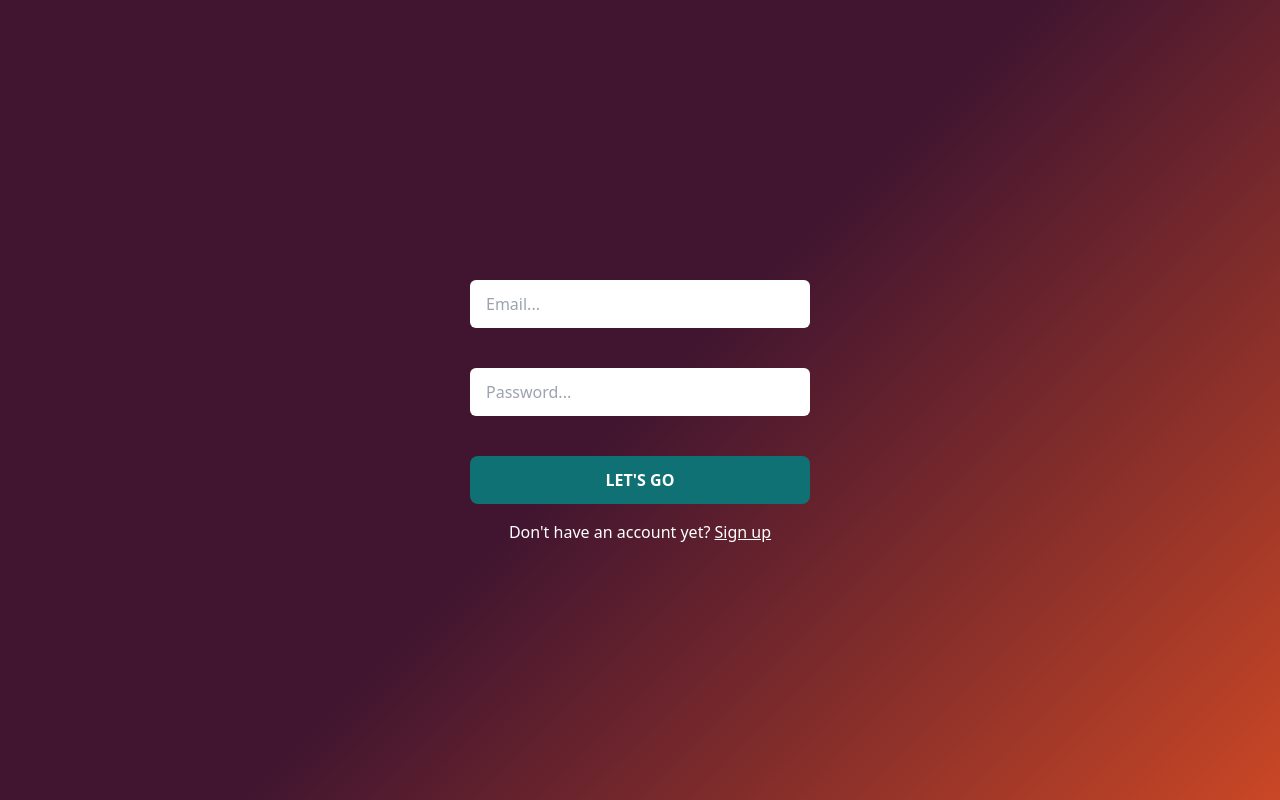
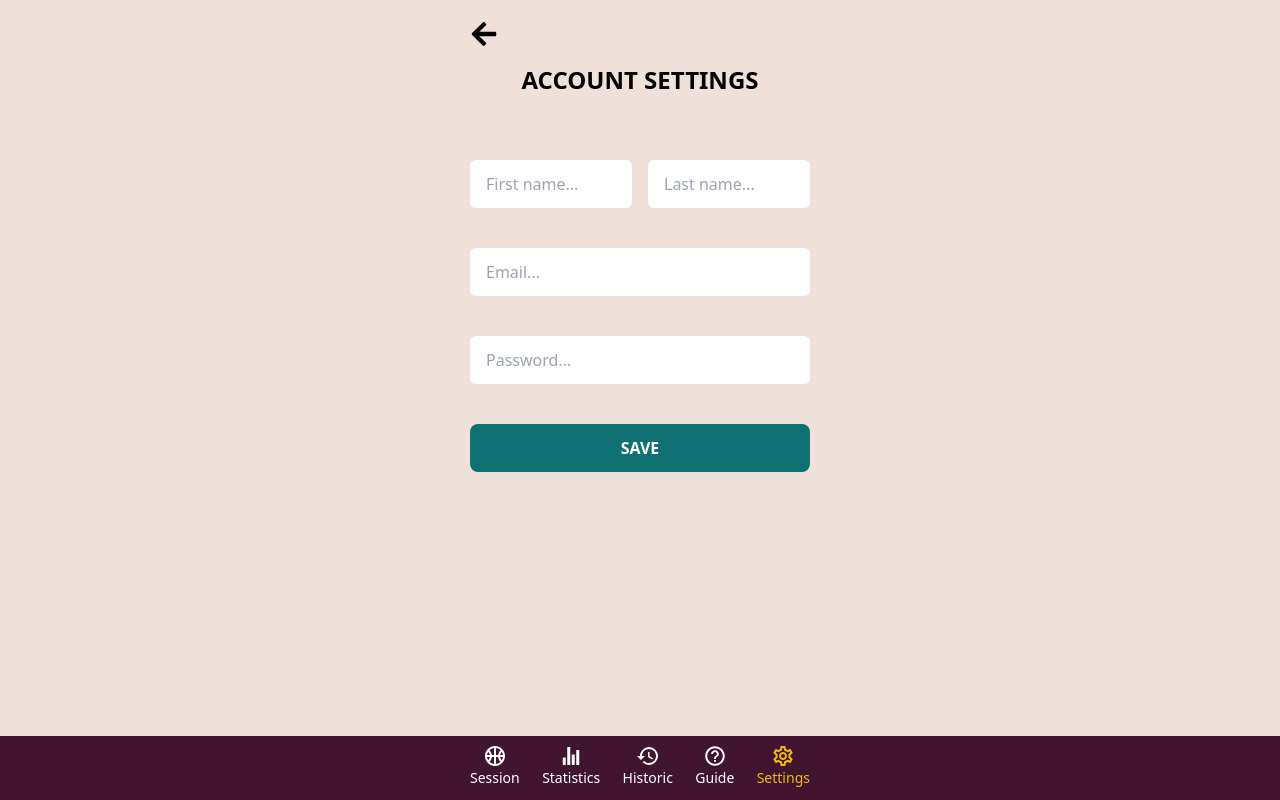
Before and after one commit to ornel77/basketball-practice-app, a React (Vite) app in the folder frontend/: page /settings/account in a window 1280 px wide. Before the commit this address led to /login. Built offline with nearby package versions, Linux system fonts and the light colour scheme; no server answers.

Commit message:
Create GoBackBtn component and start account page

```diff
--- a/frontend/src/App.jsx
+++ b/frontend/src/App.jsx
@@ -80,9 +80,9 @@ function App() {
           <Route
             path="/settings/account"
             element={
-              <ProtectedRoute>
+              // <ProtectedRoute>
                 <AccountSettings />
-              </ProtectedRoute>
+              // </ProtectedRoute>
             }
           />
           <Route
--- /dev/null
+++ b/frontend/src/components/common/GoBackBtn.jsx
@@ -0,0 +1,14 @@
+/* eslint-disable react/prop-types */
+import { FaArrowLeft } from "react-icons/fa";
+import { useNavigate } from "react-router-dom";
+
+const GoBackBtn = ({url}) => {
+  const navigate = useNavigate();
+
+  return (
+    <button onClick={() => navigate(url)} className="block">
+      <FaArrowLeft size={28} />
+    </button>
+  );
+};
+export default GoBackBtn;
--- a/frontend/src/components/settings/subPages/AccountSettings.jsx
+++ b/frontend/src/components/settings/subPages/AccountSettings.jsx
@@ -1,19 +1,70 @@
-import { FaArrowLeft } from 'react-icons/fa';
-import { useNavigate } from 'react-router-dom';
+import { Loader2 } from "lucide-react";
+import { useState } from "react";
+import GoBackBtn from "../../common/GoBackBtn";
 
 const AccountSettings = () => {
-    const navigate = useNavigate();
-    return (
-        <div>
-            {/* Redirect button */}
-            <div className='flex items-center'>
-                <button onClick={() => navigate('/settings')} className='block'>
-                    <FaArrowLeft size={28} />
-                </button>
-                <h2 className="">Account Settings</h2>
-            </div>
+  const [formData, setFormData] = useState({})
+  const isSigninUp = false
 
-        </div>
-    );
+  const handleSubmit = () => {}
+  return (
+    <div className="">
+      {/* Redirect button */}
+      <div className="container my-5">
+        <GoBackBtn url="/settings" />
+        <h2 className="title">Account Settings</h2>
+        <form className="space-y-10 my-16" onSubmit={handleSubmit}>
+          <div className="flex justify-between gap-4">
+            <input
+              type="text"
+              className="input"
+              placeholder="First name..."
+              onChange={(e) =>
+                setFormData({ ...formData, firstname: e.target.value })
+              }
+            />
+            <input
+              type="text"
+              className="input"
+              placeholder="Last name..."
+              onChange={(e) =>
+                setFormData({ ...formData, lastname: e.target.value })
+              }
+            />
+          </div>
+          <input
+            type="mail"
+            className="input"
+            placeholder="Email..."
+            onChange={(e) =>
+              setFormData({ ...formData, email: e.target.value })
+            }
+          />
+          <input
+            type="password"
+            className="input"
+            placeholder="Password..."
+            onChange={(e) =>
+              setFormData({ ...formData, password: e.target.value })
+            }
+          />
+          {/* TODO : Loading state */}
+          <button
+            type="submit"
+            className={`btn bg-green ${isSigninUp && "bg-slate-400"}`}
+            disabled={isSigninUp}
+          >
+            {isSigninUp ? (
+              <div className="flex justify-center">
+                <Loader2 className="size-5 animate-spin" />
+              </div>
+            ) : (
+              "Save"
+            )}
+          </button>
+        </form>
+      </div>
+    </div>
+  );
 };
 export default AccountSettings;
```
